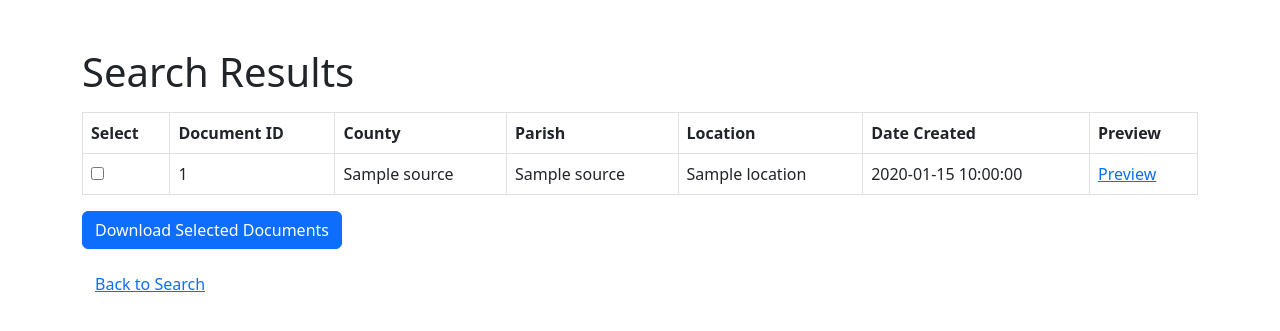
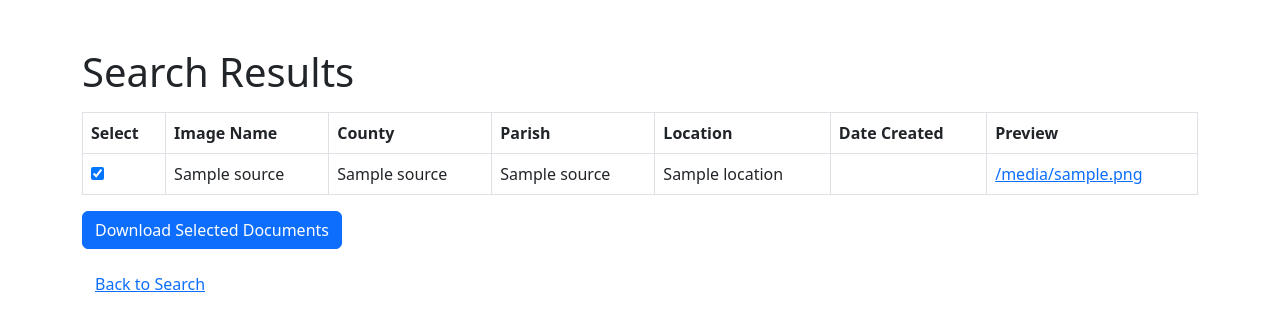
Before and after one commit to gangerang/ohlrv, a Flask app: template templates/search_results.html in a window 1280 px wide. Shown: the top 331 px of the page. Run offline with Flask 2, Linux system fonts and the light colour scheme; the template is opened without the code that fills it: most values are stand-ins (such as "Sample title", 1, 10 or a date in 2020).

Commit message:
improved search output

```diff
--- a/app.py
+++ b/app.py
@@ -1,8 +1,7 @@
 #!/usr/bin/env python3
 from flask import Flask, render_template, request, redirect, url_for, flash, send_file, session
-import requests, json, subprocess, logging, os
+import requests, json, subprocess, logging, os, zipfile
 from urllib.parse import quote
-import zipfile
 
 app = Flask(__name__)
 app.secret_key = os.environ.get("SECRET_KEY", "default_secret_for_dev")
@@ -21,19 +20,13 @@ def log_request_info():
     if request.method == "POST":
         logging.debug(f"Form Data: {request.form}")
 
+# Register a custom Jinja filter that fully URL-encodes a string (including '/')
+app.jinja_env.filters['custom_quote'] = lambda s: quote(s, safe='')
+
 # Path to the dezoomify executable.
 PATH_DEZOOMIFY = '/usr/local/bin/dezoomify-rs'
 
-# --------------
-# EXISTING CODE
-# --------------
-# (your current routes and functions remain available if needed)
-# … (existing index route and search_and_download functions) …
-
-# --------------
-# NEW SEARCH FUNCTIONALITY
-# --------------
-
+# --- Updated /search route (using NDJSON payload built from dictionaries) ---
 @app.route("/search", methods=["GET", "POST"])
 def search():
     if request.method == "POST":
@@ -42,10 +35,10 @@ def search():
             flash("Please provide a search string.", "danger")
             return redirect(url_for("search"))
 
-        # Build the full query string
+        # Build the full query string.
         query = f"CROWN PLAN {search_str}"
 
-        # Create the NDJSON payload using dictionaries to avoid formatting errors.
+        # Build NDJSON payload using dictionaries.
         pref_payload = {"preference": "attributeSearch"}
         query_payload = {
             "query": {
@@ -85,7 +78,7 @@ def search():
             "size": 20
         }
 
-        # Build the NDJSON payload by concatenating two JSON strings separated by newlines.
+        # Construct the NDJSON payload.
         payload = json.dumps(pref_payload) + "\n" + json.dumps(query_payload) + "\n"
 
         headers = {
@@ -113,7 +106,7 @@ def search():
             if not documents:
                 flash("No documents found for the search query.", "warning")
                 return redirect(url_for("search"))
-            # Save the results in session for later use.
+            # Save results in session for later use.
             session["search_results_json"] = json.dumps(documents)
             return render_template("search_results.html", documents=documents)
         except requests.exceptions.HTTPError:
@@ -126,15 +119,14 @@ def search():
             return redirect(url_for("search"))
     return render_template("search.html")
 
-
-
+# --- Updated /download_selected route ---
 @app.route("/download_selected", methods=["POST"])
 def download_selected():
     """
-    Process the selection from the search results page. For each document selected,
-    iterate over its image parts, fetch the IIIF manifest, modify it to force jpg output,
-    and then call dezoomify-rs to download the image. If more than one file is downloaded,
-    create a zip archive.
+    Process the selection from the search results page.
+    For each selected document, download all image parts using dezoomify-rs.
+    If more than one image is downloaded, package them into a ZIP archive.
+    The saved file names no longer include the document id.
     """
     selected_ids = request.form.getlist("selected")
     if not selected_ids:
@@ -145,7 +137,6 @@ def download_selected():
         flash("Session expired. Please search again.", "danger")
         return redirect(url_for("search"))
     documents = json.loads(documents_json)
-    # Filter the documents using the _id field (all are strings in the JSON response)
     selected_documents = [doc for doc in documents if doc.get("_id") in selected_ids]
     if not selected_documents:
         flash("No matching documents found.", "danger")
@@ -155,16 +146,15 @@ def download_selected():
     for doc in selected_documents:
         source = doc.get("_source", {})
         doc_id = doc.get("_id")
-        # Log document info (countyName, parishName, location, dateCreated)
         logging.info(f"Downloading document {doc_id}: "
                      f"{source.get('countyName')} - {source.get('parishName')}, "
                      f"Location: {source.get('location')}, Date: {source.get('dateCreated')}")
         images = source.get("images", [])
         for image in images:
             try:
-                location = image.get("location")  # e.g., "eirCP/SR/1-100/1"
-                fileName = image.get("fileName")   # e.g., "SR_1_369AJ1.jp2"
-                # Build the full path. (Note: the API response already includes "eirCP/" in location.)
+                location = image.get("location")  # e.g., "eirCP/BS/1-100/15"
+                fileName = image.get("fileName")   # e.g., "BS_650_1538J1.jp2"
+                # Build the full path (which must include "eirCP/").
                 path = f"{location}/{fileName}"
                 encoded = quote(path, safe='')
                 info_url = f"https://api.lrsnative.com.au/hlrv/iiif/2/{encoded}/info.json"
@@ -172,19 +162,17 @@ def download_selected():
                 manifest_response = requests.get(info_url, timeout=10)
                 manifest_response.raise_for_status()
                 manifest = manifest_response.text
-                # Modify the manifest so that the image is output as jpg (similar to your original code)
                 image_json = json.loads(manifest)
                 if "profile" in image_json and isinstance(image_json["profile"], list) and len(image_json["profile"]) >= 2:
                     image_json["profile"][0] = "http://iiif.io/api/image/2/level1.json"
                     if isinstance(image_json["profile"][1], dict) and "formats" in image_json["profile"][1]:
                         image_json["profile"][1]["formats"] = ["jpg"]
                 manifest_modified = json.dumps(image_json)
-                # Write manifest to a temporary file.
                 temp_manifest = f"/tmp/manifest_{doc_id}_{fileName}.json"
                 with open(temp_manifest, "w") as f:
                     f.write(manifest_modified)
-                # Create a unique output filename (replace .jp2 with .jpg)
-                output_filename = f"{doc_id}_{fileName.replace('.jp2','.jpg')}"
+                # Save file without the document id prefix.
+                output_filename = fileName.replace('.jp2','.jpg')
                 if not os.path.exists(output_filename):
                     result = subprocess.run([PATH_DEZOOMIFY, '-l', temp_manifest, output_filename], capture_output=True)
                     if result.returncode != 0:
@@ -203,7 +191,6 @@ def download_selected():
     if not downloaded_files:
         flash("No images were successfully downloaded.", "danger")
         return redirect(url_for("search"))
-    # If only one file downloaded, send that file; if multiple, create a zip.
     if len(downloaded_files) == 1:
         file_to_send = downloaded_files[0]
         response = send_file(file_to_send, as_attachment=True)
@@ -222,14 +209,9 @@ def download_selected():
         response.call_on_close(cleanup)
         return response
 
-# --------------
-# EXISTING INDEX ROUTE (optional)
-# --------------
-
+# --- Existing index route (if needed) ---
 @app.route("/", methods=["GET", "POST"])
 def index():
-    # You can keep your original form if desired.
-    # For example, a link to the new search functionality could be provided here.
     return render_template("index.html")
 
 if __name__ == "__main__":
--- a/templates/search_results.html
+++ b/templates/search_results.html
@@ -22,7 +22,7 @@
         <thead>
           <tr>
             <th>Select</th>
-            <th>Document ID</th>
+            <th>Image Name</th>
             <th>County</th>
             <th>Parish</th>
             <th>Location</th>
@@ -35,21 +35,26 @@
             {% set source = doc._source %}
             <tr>
               <td>
-                <input type="checkbox" name="selected" value="{{ doc._id }}">
+                <!-- All checkboxes are pre-selected -->
+                <input type="checkbox" name="selected" value="{{ doc._id }}" checked>
               </td>
-              <td>{{ doc._id }}</td>
+              <td>{{ source.imageName }}</td>
               <td>{{ source.countyName }}</td>
               <td>{{ source.parishName }}</td>
               <td>{{ source.location }}</td>
-              <td>{{ source.dateCreated }}</td>
+              <td>
+                {# Split off any time component (assumes a space separates date and time) #}
+                {{ source.dateCreated.split(" ")[0] }}
+              </td>
               <td>
                 {% if source.images and source.images|length > 0 %}
-                  {% set first_image = source.images[0] %}
-                  {% set path = first_image.location ~ '/' ~ first_image.fileName %}
-                  {% set encoded_path = path | urlencode %}
-                  <a target="_blank" href="https://api.lrsnative.com.au/hlrv/iiif/2/{{ encoded_path }}/full/1024,/0/default.jpg">
-                    Preview
-                  </a>
+                  {% for image in source.images %}
+                    {% set full_path = image.location ~ '/' ~ image.fileName %}
+                    {% set encoded_path = full_path | custom_quote %}
+                    <a target="_blank" href="https://api.lrsnative.com.au/hlrv/iiif/2/{{ encoded_path }}/full/1024,/0/default.jpg">
+                      {{ image.fileName }}
+                    </a>{% if not loop.last %}, {% endif %}
+                  {% endfor %}
                 {% endif %}
               </td>
             </tr>
```
